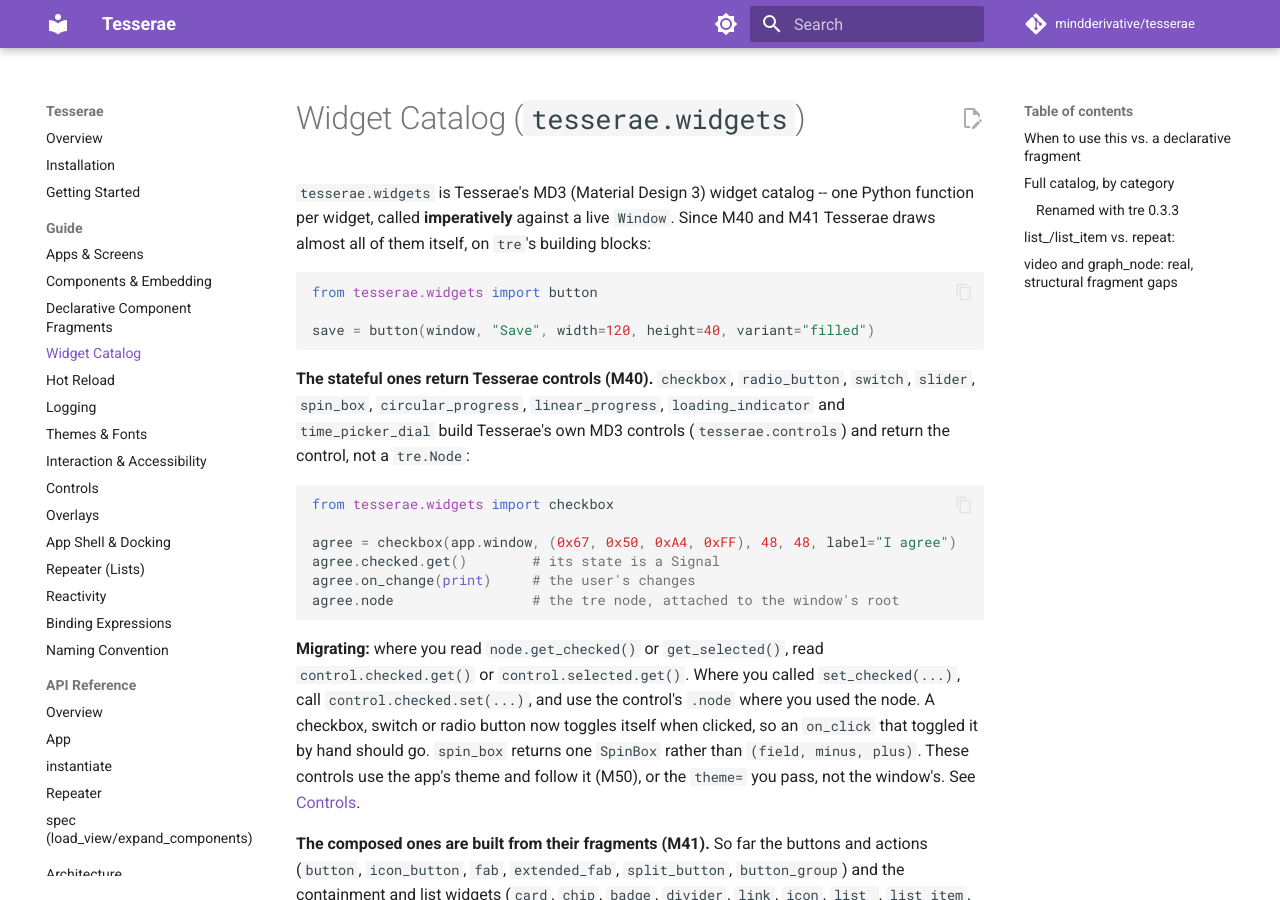
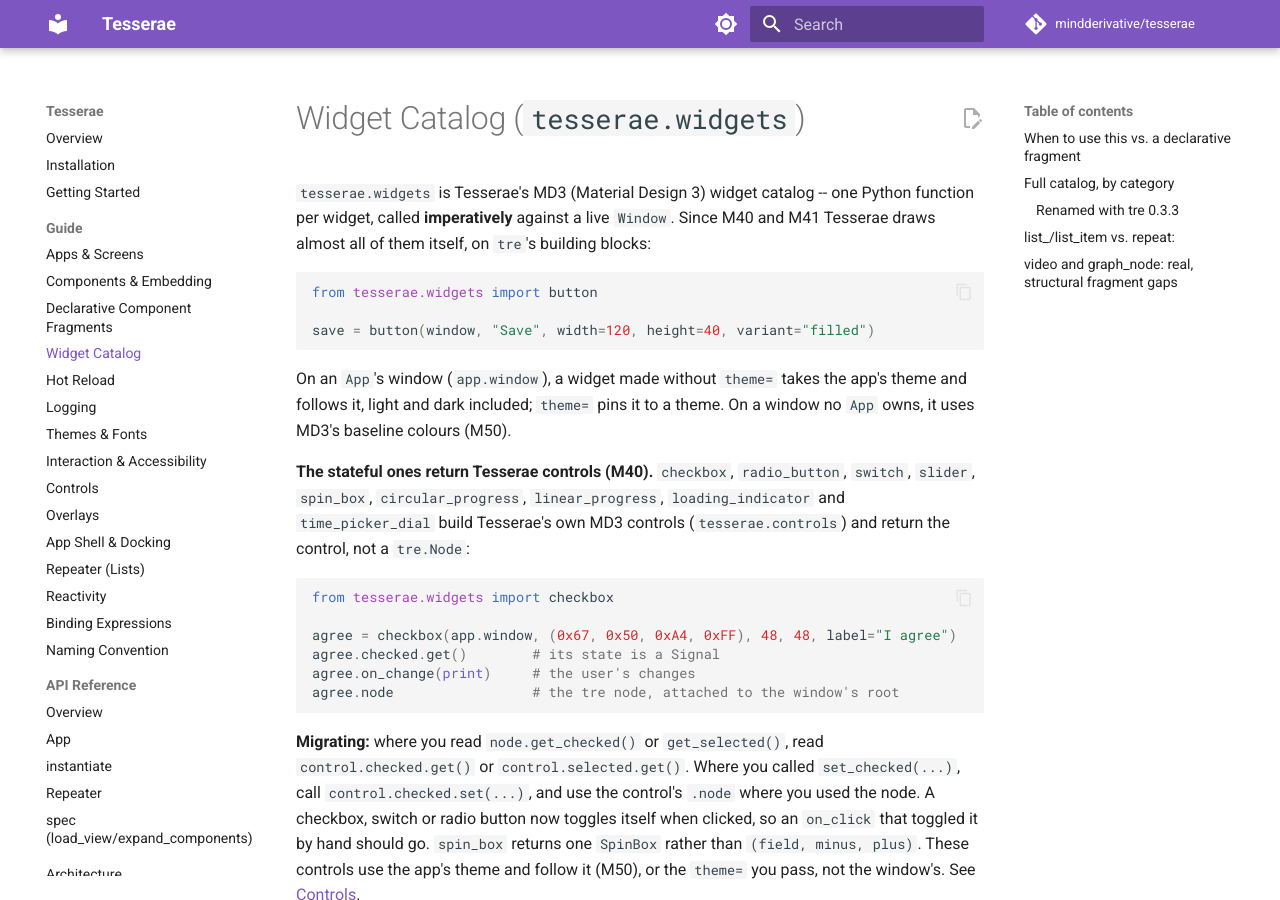
Before and after one commit to mindderivative/tesserae, an MkDocs documentation site: the page built from docs/guide/widget-catalog.md, in a window 1280 px wide and 900 px high. Built offline with MkDocs 1.6.1 and Material for MkDocs 9.7.7, drawn with Linux system fonts in a browser that asks for light colours; comment, search, counter and statistics services are not loaded.

Commit message:
M50 Phase 4: docs -- M50 complete
The widget catalog and themes guide say what follows the app's theme and
what pins; the controls guide's stale note goes; the known gap moved to
Fixed gaps.

Co-Authored-By: Claude Opus 5.5 <noreply@anthropic.com>

````diff
--- a/docs/guide/widget-catalog.md
+++ b/docs/guide/widget-catalog.md
@@ -10,6 +10,11 @@ from tesserae.widgets import button
 
 save = button(window, "Save", width=120, height=40, variant="filled")
 ```
+
+On an `App`'s window (`app.window`), a widget made without `theme=` takes
+the app's theme and follows it, light and dark included; `theme=` pins
+it to a theme. On a window no `App` owns, it uses MD3's baseline colours
+(M50).
 
 **The stateful ones return Tesserae controls (M40).** `checkbox`,
 `radio_button`, `switch`, `slider`, `spin_box`, `circular_progress`,
````
Also changed, not shown: BUILD_TRACKER.md (+7 -7 lines), LOG.md (+7 -0 lines), PLAN.md (+3 -1 lines), docs/guide/controls.md (+0 -2 lines), docs/guide/themes-and-fonts.md (+2 -1 lines).
